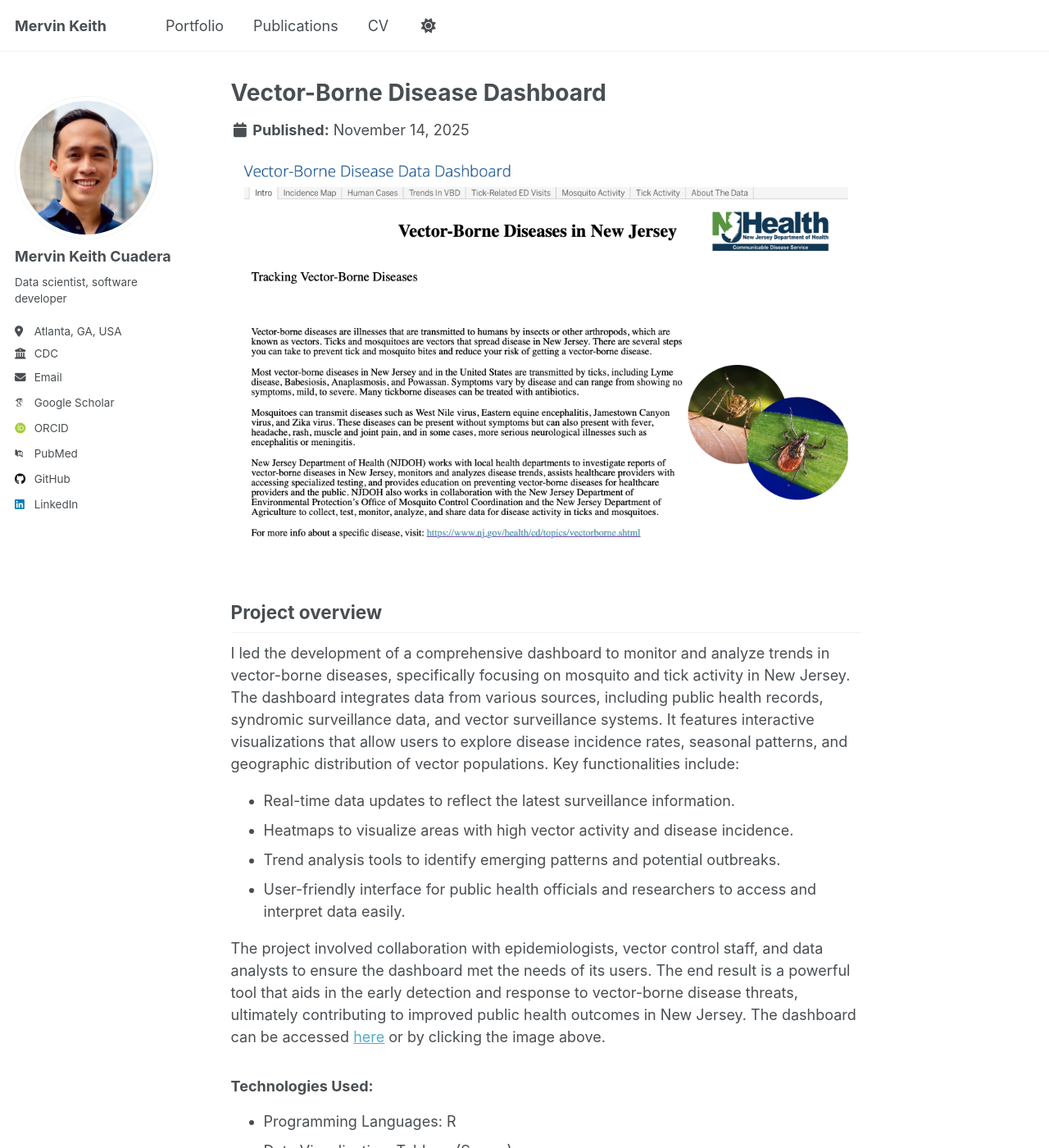
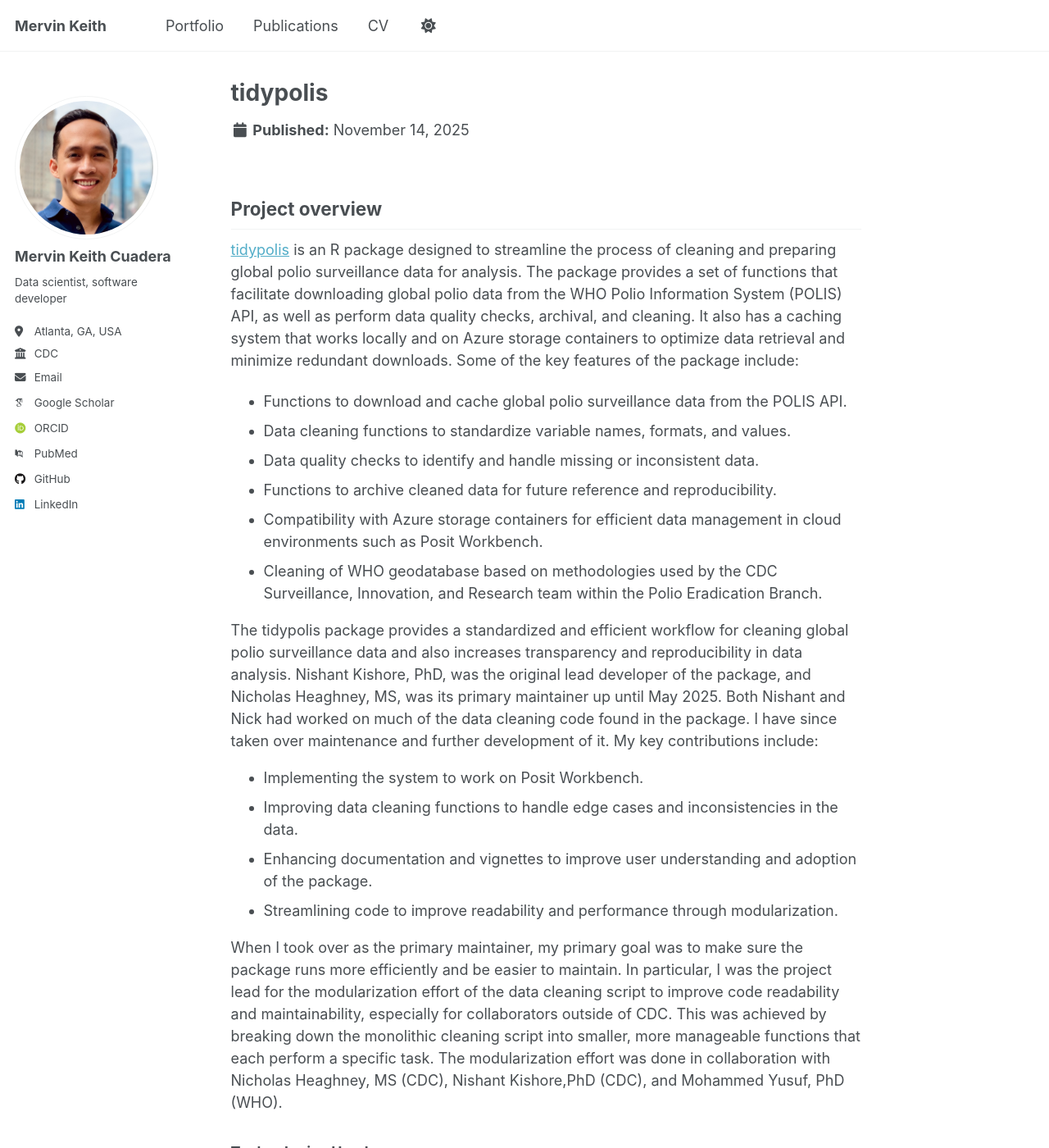
Before and after one commit to mcuadera/mcuadera.github.io, a Jekyll site: the page built from _portfolio/portfolio-2.html, in a window 1280 px wide and 1400 px high. Shown: the whole window at 82% size. Built offline with Jekyll 4.4.1, drawn with Linux system fonts in a browser that asks for light colours; some web fonts are replaced; a script that is not in the unit is left out; some of the changed text lies outside the part shown.

Commit message:
add tidypolis in portfolio

```diff
--- a/_portfolio/portfolio-1.html
+++ b/_portfolio/portfolio-1.html
@@ -1,6 +1,6 @@
 ---
 title: "sirfunctions"
-excerpt: "R package used to use global polio data from WHO, create visualizations, and calculate key performance indicators."
+excerpt: "R package for using cleaned global polio data from WHO, create visualizations, and calculate key performance indicators."
 collection: portfolio
 ---
 
@@ -18,7 +18,7 @@ It includes functions to download cleaned global polio data from the World Healt
 In addition, the package contains functions to visualize important epidemiological trends and perform key performance indicators such as NPAFP rates, EV rates, and stool adequacy.
 </p>
 
-<p> Nishant Kishore (PhD), was the original lead developer of the package, and I have since taken over maintenance and further development of it. As an opensourced R package, there have been several contributors
+<p> Nishant Kishore (PhD), was the original lead developer of the package, and I have since taken over maintenance and further development of it since February 2024. As an opensourced R package, there have been several contributors
     to the package, both within CDC and WHO. My key contributions include:
 <ul>
     <li>Adding new functions to calculate additional key performance indicators and visualizations of maps.</li>
--- a/_portfolio/portfolio-2.html
+++ b/_portfolio/portfolio-2.html
@@ -1,35 +1,44 @@
 ---
-title: "Vector-Borne Disease Dashboard"
-excerpt: "Dashboard showing trends of vector-borne diseases as well as mosquito/tick activity in New Jersey."
+title: "tidypolis"
+excerpt: "R package used to clean global polio data obtained from WHO POLIS."
 collection: portfolio
 ---
 
-<a href="https://www.nj.gov/health/cd/topics/vector_borne_disease_data_dashboard.shtml" target="_blank">
-<img src="/images/njdoh-vbd-dashboard.png" alt="Vector-Borne Disease Dashboard">
-</a>
+<h2>Project overview</h2>
+<p>
+    <a href="https://github.com/CDCgov/tidypolis">tidypolis</a> is an R package designed to streamline the process of cleaning and preparing global polio surveillance data for analysis.
+    The package provides a set of functions that facilitate downloading global polio data from the WHO Polio Information System (POLIS) API, as well as perform data quality checks, archival, and cleaning.
+    It also has a caching system that works locally and on Azure storage containers to optimize data retrieval and minimize redundant downloads. Some of the key features of the package include:
+    <ul>
+        <li>Functions to download and cache global polio surveillance data from the POLIS API.</li>
+        <li>Data cleaning functions to standardize variable names, formats, and values.</li>
+        <li>Data quality checks to identify and handle missing or inconsistent data.</li>
+        <li>Functions to archive cleaned data for future reference and reproducibility.</li>
+        <li>Compatibility with Azure storage containers for efficient data management in cloud environments such as Posit Workbench.</li>
+        <li>Cleaning of WHO geodatabase based on methodologies used by the CDC Surveillance, Innovation, and Research team within the Polio Eradication Branch.</li>
+    </ul>
 
-<br><br>
+    The tidypolis package provides a standardized and efficient workflow for cleaning global polio surveillance data and also increases transparency and reproducibility in data analysis.
 
-<h2>Project overview</h2>
+    Nishant Kishore, PhD, was the original lead developer of the package, and Nicholas Heaghney, MS, was its primary maintainer up until May 2025. Both Nishant and Nick had worked on much of the data cleaning code found in the package.
+    I have since taken over maintenance and further development of it. My key contributions include:
+    <ul>
+        <li>Implementing the system to work on Posit Workbench.</li>
+        <li>Improving data cleaning functions to handle edge cases and inconsistencies in the data.</li>
+        <li>Enhancing documentation and vignettes to improve user understanding and adoption of the package.</li>
+        <li>Streamlining code to improve readability and performance through modularization.</li>
+    </ul>
 
-I led the development of a comprehensive dashboard to monitor and analyze trends in vector-borne diseases, specifically focusing on mosquito and tick activity in New Jersey.
-The dashboard integrates data from various sources, including public health records, syndromic surveillance data, and vector surveillance systems.
-It features interactive visualizations that allow users to explore disease incidence rates, seasonal patterns, and geographic distribution of vector populations. Key functionalities include:
-<ul>
-    <li>Real-time data updates to reflect the latest surveillance information.</li>
-    <li>Heatmaps to visualize areas with high vector activity and disease incidence.</li>
-    <li>Trend analysis tools to identify emerging patterns and potential outbreaks.</li>
-    <li>User-friendly interface for public health officials and researchers to access and interpret data easily.</li>
-</ul>
-
-The project involved collaboration with epidemiologists, vector control staff, and data analysts to ensure the dashboard met the needs of its users.
-The end result is a powerful tool that aids in the early detection and response to vector-borne disease threats, ultimately contributing to improved public health outcomes in New Jersey.
-
-The dashboard can be accessed <a href = "https://www.nj.gov/health/cd/topics/vector_borne_disease_data_dashboard.shtml" target="_blank">here</a> or by clicking the image above.
+    When I took over as the primary maintainer, my primary goal was to make sure the package runs more efficiently and be easier to maintain. In particular, I was the project lead for the
+    modularization effort of the data cleaning script to improve code readability and maintainability, especially for collaborators outside of CDC.
+    This was achieved by breaking down the monolithic cleaning script into smaller, more manageable functions that each perform a specific task.
+    The modularization effort was done in collaboration with Nicholas Heaghney, MS (CDC), Nishant Kishore,PhD (CDC), and Mohammed Yusuf, PhD (WHO).
+</p>
 
 <h3>Technologies Used:</h3>
 <ul>
     <li>Programming Languages: R</li>
-    <li>Data Visualization: Tableau (Server)</li>
-    <li>Data Cleaning: Tableau Prep</li>
+    <li>Data Manipulation: dplyr, tidyr, purrr, stringr</li>
+    <li>Data access: httr, jsonlite, AzureStor, AzureAuth, Microsoft365R</li>
+    <li>Documentation: roxygen2, devtools, usethis</li>
 </ul>
```
Also changed, not shown: _portfolio/portfolio-3.html (added, +35 -0 lines).
